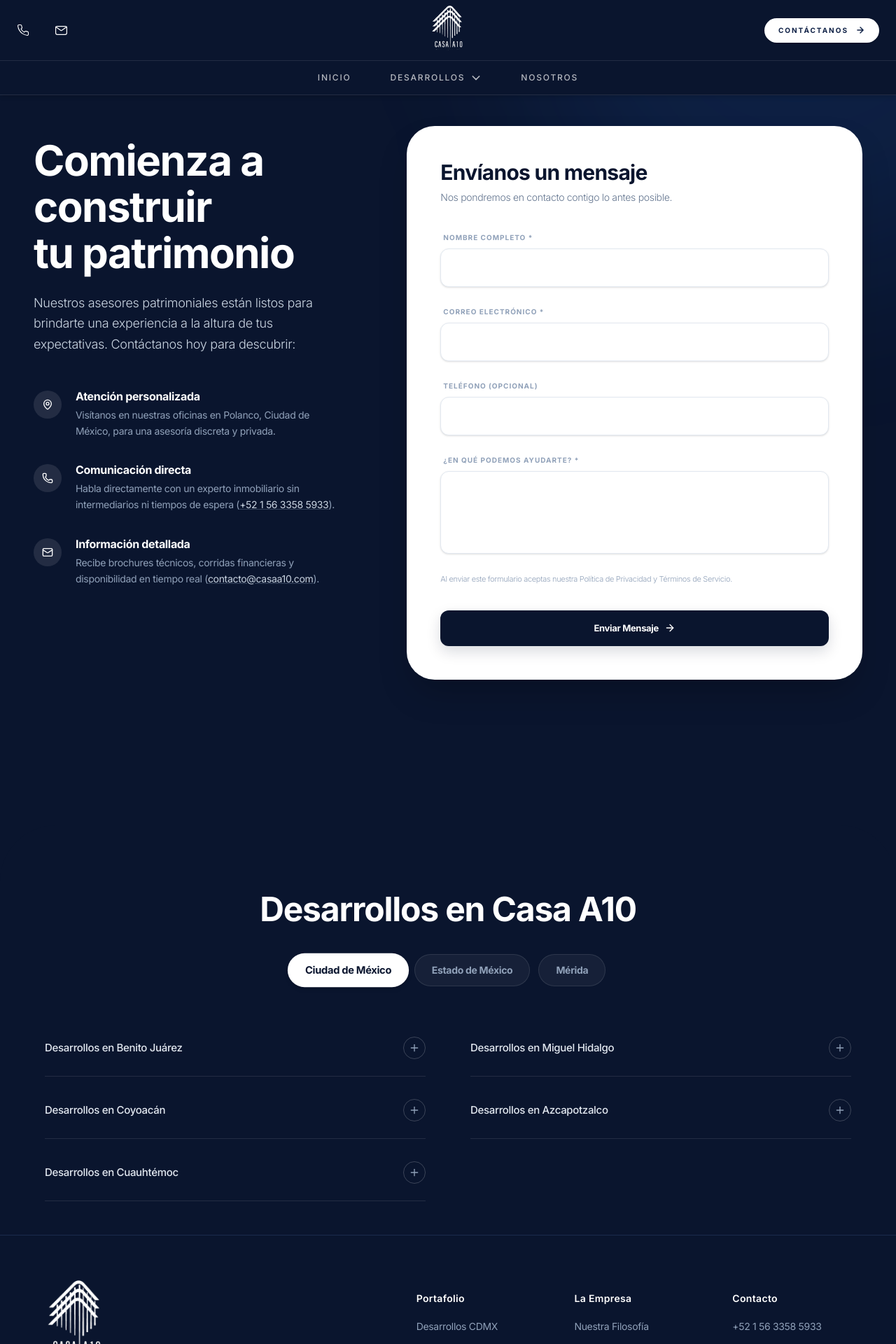
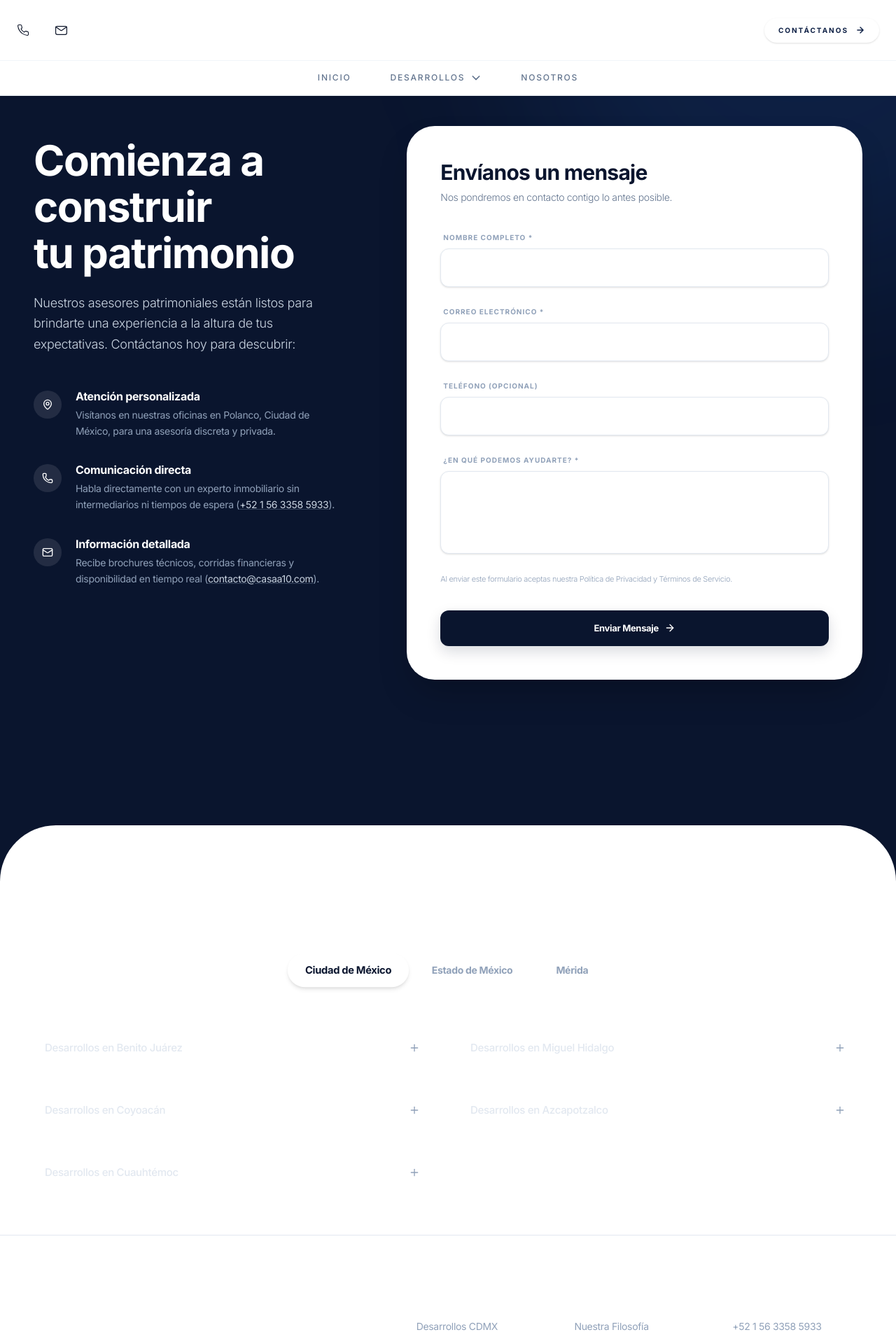
Before and after one commit to Flouviamx/casaa10, a Next.js app: page /contacto in a window 1280 px wide. Shown: the top 1920 px of the page at 70% size. Built offline with nearby package versions, Linux system fonts and the light colour scheme.

Commit message:
feat: invert contact page framing by making navbar and footer white to contrast with the dark main content

```diff
--- a/src/app/contacto/page.tsx
+++ b/src/app/contacto/page.tsx
@@ -190,7 +190,7 @@ export default function ContactoPage() {
         </div>
       </section>
 
-      <Footer />
+      <Footer theme="light" />
     </main>
   );
 }
--- a/src/components/layout/Footer.tsx
+++ b/src/components/layout/Footer.tsx
@@ -44,7 +44,7 @@ const directoryData: Record<string, { title: string, links: string[] }[]> = {
   ]
 };
 
-export default function Footer() {
+export default function Footer({ theme = 'dark' }: { theme?: 'dark' | 'light' }) {
   const [activeCity, setActiveCity] = useState("Ciudad de México");
   const [expandedSections, setExpandedSections] = useState<Record<string, boolean>>({});
 
@@ -56,10 +56,10 @@ export default function Footer() {
   };
 
   return (
-    <footer className="w-full relative z-20 bg-[#0a152e] mt-20 rounded-t-[40px] md:rounded-t-[80px] overflow-hidden text-white font-sans">
+    <footer className={`w-full relative z-20 mt-20 rounded-t-[40px] md:rounded-t-[80px] overflow-hidden font-sans transition-colors duration-500 ${theme === 'light' ? 'bg-white text-[#0a152e]' : 'bg-[#0a152e] text-white'}`}>
 
       {/* SECCIÓN DE DIRECTORIO SEO (Perfectamente integrada) */}
-      <div className="pt-24 pb-12 px-6 md:px-12 w-full max-w-[1400px] mx-auto relative z-10 border-b border-[#1a2b4c]">
+      <div className={`pt-24 pb-12 px-6 md:px-12 w-full max-w-[1400px] mx-auto relative z-10 border-b ${theme === 'light' ? 'border-slate-200' : 'border-[#1a2b4c]'}`}>
         <div className="max-w-6xl mx-auto">
 
           <h2 className="text-3xl md:text-5xl font-bold text-white text-center mb-10 tracking-tight">
--- a/src/components/layout/Navbar.tsx
+++ b/src/components/layout/Navbar.tsx
@@ -28,7 +28,8 @@ export default function Navbar() {
     return () => { document.body.style.overflow = 'auto'; }
   }, [mobileMenuOpen]);
 
-  const isDetail = pathname === '/propiedades' || pathname.startsWith('/propiedades/') || pathname === '/contacto';
+  const isDetail = pathname === '/propiedades' || pathname.startsWith('/propiedades/');
+  const isLightNav = pathname === '/contacto';
 
   const navLinks = [
     { name: "Inicio", path: "/" },
@@ -51,11 +52,13 @@ export default function Navbar() {
       <nav
         className={`fixed top-0 left-0 right-0 z-[100] transition-all duration-300 ease-out ${
           mobileMenuOpen ? "bg-[#0a152e] text-white" :
-          isDetail
-            ? "bg-[#0a152e] text-white shadow-md"
-            : isScrolled
-              ? "bg-white/95 backdrop-blur-md text-slate-900 shadow-sm border-b border-slate-100"
-              : "bg-transparent text-white"
+          isLightNav
+            ? "bg-white text-slate-900 shadow-sm border-b border-slate-100"
+            : isDetail
+              ? "bg-[#0a152e] text-white shadow-md"
+              : isScrolled
+                ? "bg-white/95 backdrop-blur-md text-slate-900 shadow-sm border-b border-slate-100"
+                : "bg-transparent text-white"
         }`}
       >
         {/* Desktop Top Bar (Hidden on Mobile) */}
@@ -108,16 +111,17 @@ export default function Navbar() {
         </div>
 
         {/* Desktop Bottom Bar (Hidden on Mobile) */}
-        <div className={`hidden md:block border-t border-b transition-colors duration-200 ${(!mobileMenuOpen && isScrolled && !isDetail) ? "border-slate-100" : "border-white/10"} py-1.5 px-2`}>
+        <div className={`hidden md:block border-t border-b transition-colors duration-200 ${(!mobileMenuOpen && (isLightNav || (isScrolled && !isDetail))) ? "border-slate-100" : "border-white/10"} py-1.5 px-2`}>
           <div className="flex justify-center gap-2 text-xs font-medium tracking-[0.15em] uppercase max-w-7xl mx-auto">
             {navLinks.map((item) => {
               const isActive = pathname === item.path;
+              const isLightBackground = !mobileMenuOpen && (isLightNav || (isScrolled && !isDetail));
               const linkClasses = `px-6 py-2.5 rounded-full transition-all duration-300 ${
                 isActive
-                  ? (!mobileMenuOpen && isScrolled && !isDetail)
+                  ? isLightBackground
                       ? "bg-slate-100 text-[#0f2146] shadow-sm font-bold"
                       : "bg-white/20 text-white font-bold backdrop-blur-md"
-                  : (!mobileMenuOpen && isScrolled && !isDetail)
+                  : isLightBackground
                       ? "hover:bg-slate-50 text-slate-500 hover:text-[#0f2146]"
                       : "hover:bg-white/10 text-white/70 hover:text-white"
               }`;
```
